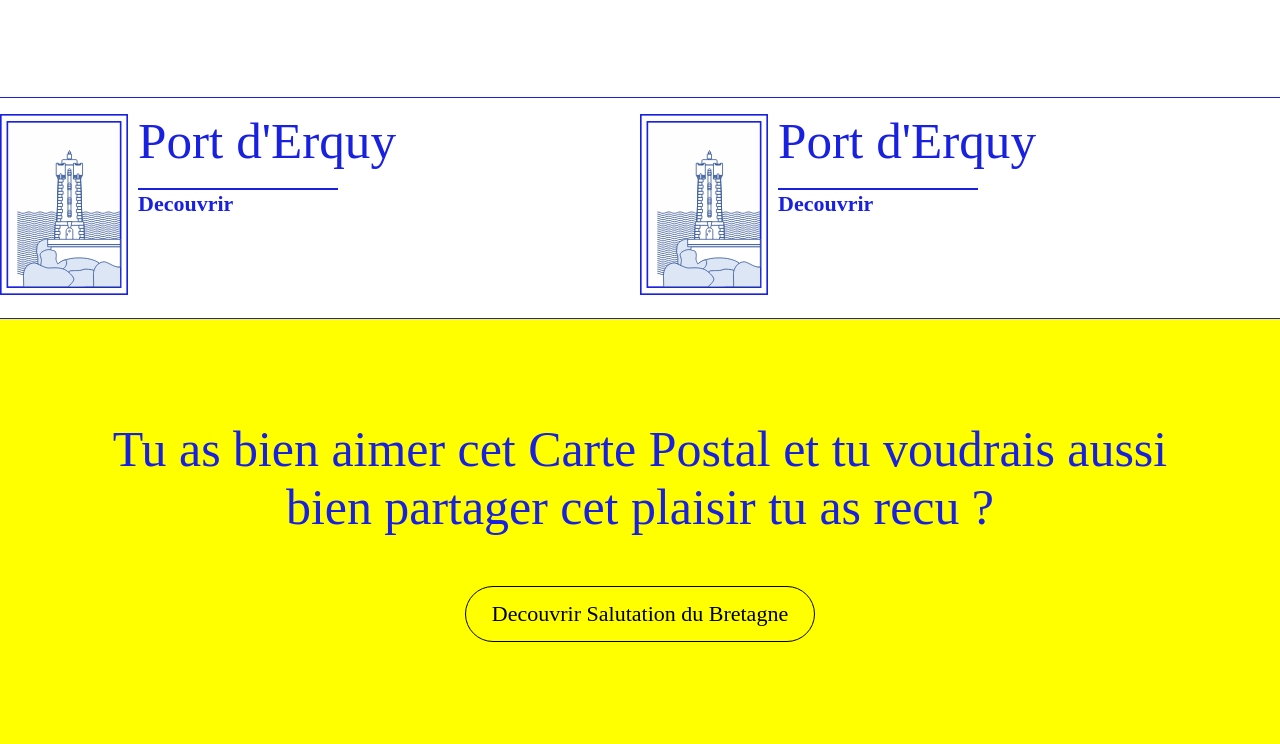
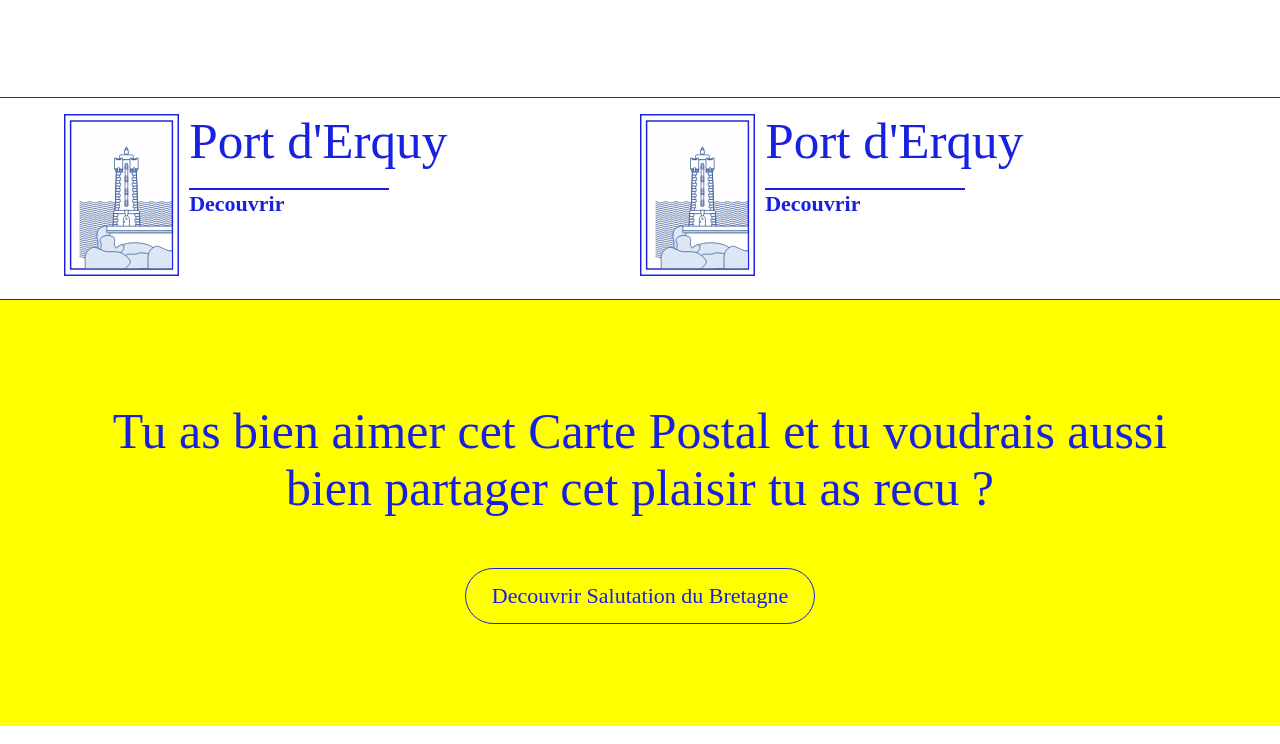
Before and after one commit to christinastep/cardpostal, a website: page app/fort-la-latte.html in a window 1280 px wide. Shown: the part 2638-3382 px from the top of the page. Drawn offline with nearby package versions, Linux system fonts and the light colour scheme; files that its build step writes are made by us from their sources; a web font is replaced by a local one.

Commit message:
fix spacing

```diff
--- a/app/scss/footer.scss
+++ b/app/scss/footer.scss
@@ -1,5 +1,17 @@
+@import "mixin";
+
 .footer{
+  color: lightgrey;
+  border-top: solid 1px var(--mainColor);
+  text-align:left;
   width: 100%;
-  height:20vh;
-  background-color: var(--mainColor);
+  padding: 10px 5vw;
+  p{
+    font-size: 16px;
+    line-height: 18px;
+  }
+
+  @include media(max-xs){
+    padding: 5px 20px;
+  }
 }
--- a/app/scss/intro.scss
+++ b/app/scss/intro.scss
@@ -127,6 +127,7 @@
     color:#CACCFF;
     @include media(max-xs){
       font-size: 4vw;
+      line-height: 4.5vw;
       color: var(--mainColor)
     }
   }
@@ -157,6 +158,9 @@
   justify-content: center;
   transform: translateY(-100vh);
   animation:moveInTop 0.6s 0.2s forwards ;
+  @include media(max-xs){
+    margin-top: -5vh;
+  }
 
 
   img{
--- a/app/scss/map.scss
+++ b/app/scss/map.scss
@@ -2,17 +2,18 @@
 
 .section__map{
   position: relative;
-  //padding-bottom: 30vh;
-  //display: flex;
+
   @include media(max-xs){
     display: flex;
     flex-direction: column;
     align-items: center;
-    padding-bottom: 80px;
   }
 
   .section__wrapper{
     padding-bottom:30vh;
+    @include media(max-xs){
+      padding-bottom:10vh;
+    }
   }
 
 
@@ -88,8 +89,10 @@ h2{
       &::after{
         transform: rotate(-10deg) scale(1.1);
       }
-      h3{
-        clip-path: inset(0 0 0 0 );
+      @include media(min-sm){
+        h3{
+          clip-path: inset(0 0 0 0 );
+        }
       }
     }
     h3{
--- a/app/scss/post.scss
+++ b/app/scss/post.scss
@@ -5,6 +5,7 @@
     background-color: transparent;
     .section__wrapper{
       width: 100%;
+
     }
   }
   .stemp{
@@ -129,7 +130,7 @@
   margin-top: 50px;
   padding: 0 5vw;
   @include media(max-xs){
-    padding: 0 15px;
+    padding: 0 20px;
   }
 }
 
@@ -138,8 +139,10 @@
 
 .post__content--main{
   width:100%;
-
   margin-top: 10vh;
+  @include media(max-xs){
+    padding: 0 20px;
+  }
 }
 
 .content__section{
--- a/app/scss/proposition.scss
+++ b/app/scss/proposition.scss
@@ -8,7 +8,15 @@
   @include media(min-sm){
     border-top: solid 1px var(--mainColor);
     border-bottom: solid 1px var(--mainColor);
-    padding: 2vh 0;
+    padding: 2vh 5vw;
+
+  }
+  @include media(max-xs){
+    padding: 0 20px;
+    // &:first-child{
+    //   border-top: solid 1px var(--mainColor);
+    // }
+
   }
 
 
--- a/app/scss/steps.scss
+++ b/app/scss/steps.scss
@@ -16,9 +16,10 @@
 
   .step__number{
     width:10vw;
+    height:10vw;
     background-color: yellow;
 
-    aspect-ratio: 1;
+    //aspect-ratio: 1;
     border-radius: 50%;
     position: relative;
     @include media(max-xs){
--- a/app/scss/trenner.scss
+++ b/app/scss/trenner.scss
@@ -24,12 +24,20 @@
   }
   &--bleu{
     background-color: var(--mainColor);
+    .button{
+      border-color: #fff;
+      color: #fff;
+    }
     p{
       color:#fff
     }
   }
   &--yellow{
     background-color: yellow;
+    .button{
+      border-color: var(--mainColor);
+      color: var(--mainColor);
+    }
     p{
       color:var(--mainColor)
     }
```
Also changed, not shown: app/index.html (+1 -5 lines), app/phare-de-ploumanach.html (+3 -1 lines).
